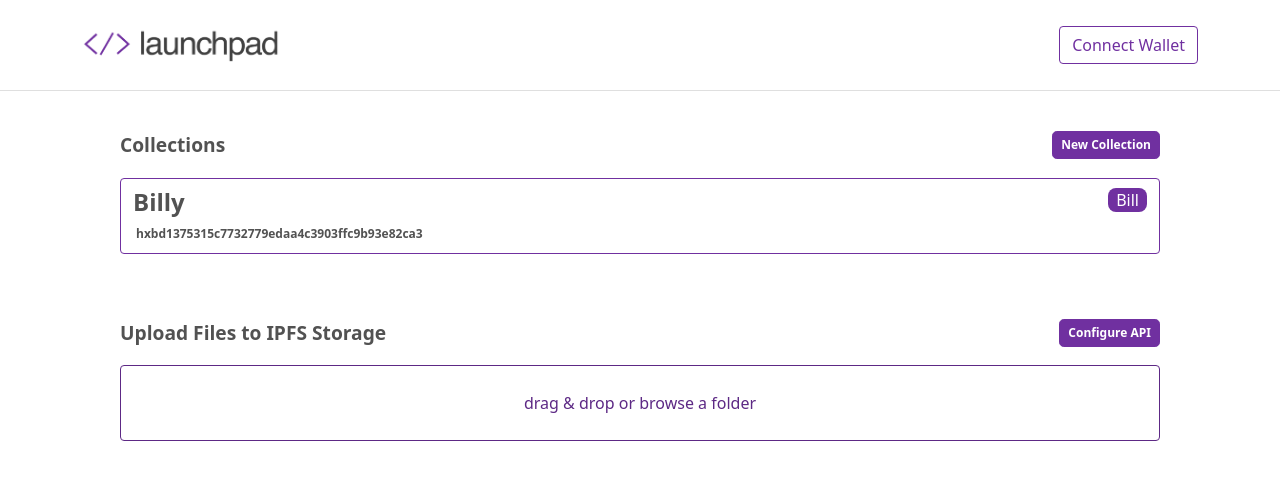
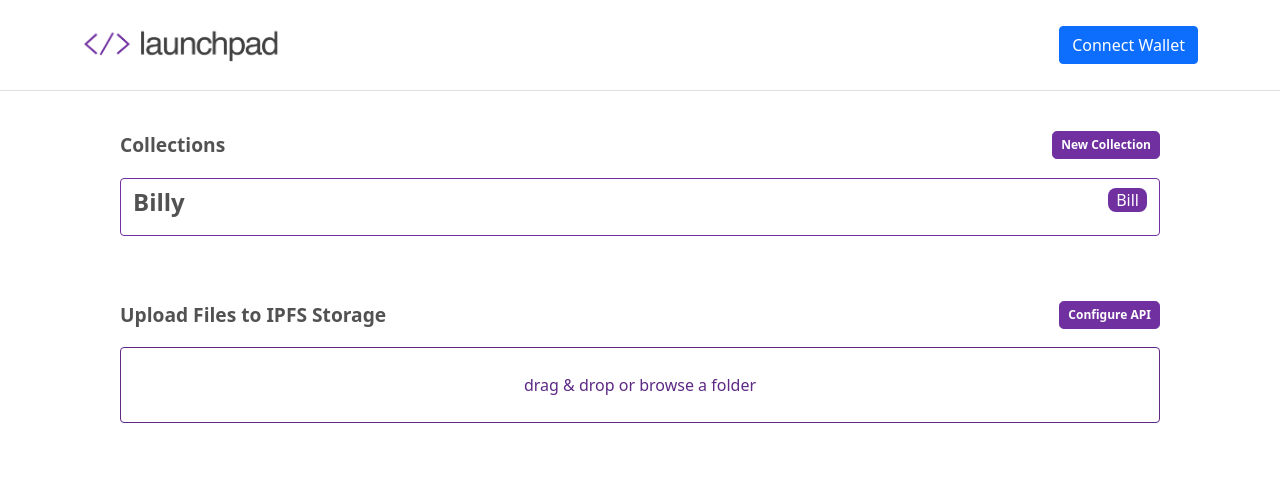
Before and after one commit to its-seb/launchpad-, a React (Create React App) app: page / in a window 1280 px wide. Shown: the top 480 px of the page. Built offline with nearby package versions, Linux system fonts and the light colour scheme.

Commit message:
Dynamic Contract Address display

```diff
--- a/src/components/AppContent.js
+++ b/src/components/AppContent.js
@@ -4,6 +4,8 @@ import AppContentStyle from "./AppContent.module.css";
 import NewCollection from "./NewCollection.js";
 import PinataSetting from "./PinataSetting.js";
 import Dropzone from "./Dropzone.js";
+import Navigation from "./Navigation.js";
+
 
 const AppContent = () => {
   const [showCollectionModal, setShowCollectionModal] = useState(false);
@@ -73,8 +75,8 @@ const AppContent = () => {
                     overflow: "hidden",
                     textOverflow: "ellipsis",
                   }}
-                >
-                  hxbd1375315c7732779edaa4c3903ffc9b93e82ca3
+                  id="contract_address">
+
                 </span>
               </Card>
             </Col>
--- a/src/components/Navigation.js
+++ b/src/components/Navigation.js
@@ -12,11 +12,14 @@ const Navigation = () => {
   const handleWalletClickEvent = async () => {
     walletAddress = await connection.getWalletAddress();
     const connectionButton = document.getElementById("selectWallet");
+    const contract_address = document.getElementById("contract_address");
+
 
     if (walletAddress == "undefined" || walletAddress == null) {
       connectionButton.innerHTML = "Connect Wallet";
     } else {
       connectionButton.innerHTML = `Connected to ${walletAddress}`;
+      contract_address.innerHTML = `${walletAddress}`;
       localStorage.setItem("USER_WALLET_ADDRESS", walletAddress);
     }
   };
```
